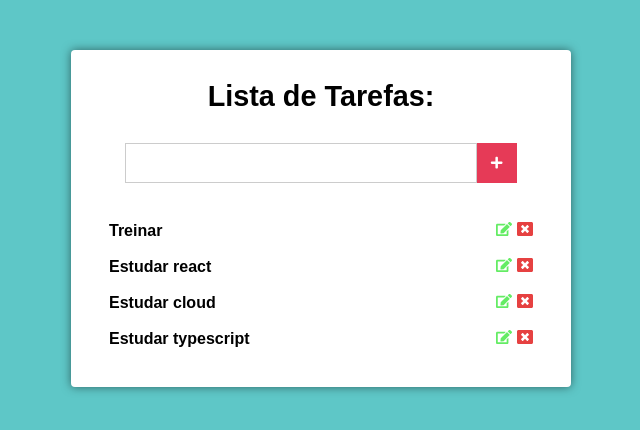
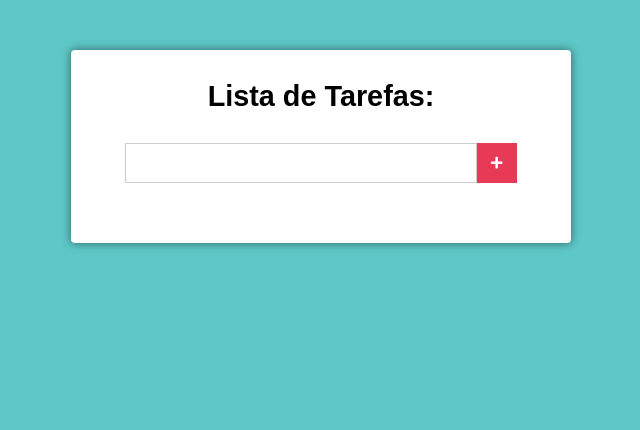
Before and after one commit to luixgabriel/To-Do-list-REACT, a React (Create React App) app: page / in a window 1280 px wide. Shown: the top 430 px of the page, without its empty margins (319-959 px from the left). Built offline with nearby package versions, Linux system fonts and the light colour scheme.

Commit message:
Creating add To Do button logic

```diff
--- a/src/components/Main.css
+++ b/src/components/Main.css
@@ -77,3 +77,8 @@
   cursor: pointer;
   transition: all 600ms;
 }
+
+.list li span {
+  display: flex;
+  align-items: center;
+}
--- a/src/components/Main.js
+++ b/src/components/Main.js
@@ -1,3 +1,5 @@
+/* eslint-disable class-methods-use-this */
+/* eslint-disable no-console */
 import React, { Component } from 'react';
 
 import { FaPlus, FaEdit, FaWindowClose } from 'react-icons/fa';
@@ -6,17 +8,27 @@
 export default class Main extends Component {
   state = {
     novaTarefa: '',
-    Tarefas: [
-      'Treinar',
-      'Estudar react',
-      'Estudar cloud',
-      'Estudar typescript',
-    ],
+    Tarefas: [],
+  };
+
+  handleSubmit = (e) => {
+    e.preventDefault();
+    const { Tarefas } = this.state;
+    let { novaTarefa } = this.state;
+    novaTarefa = novaTarefa.trim();
+    if (Tarefas.indexOf(novaTarefa) !== -1) return;
+
+    const novasTarefas = [...Tarefas];
+
+    this.setState({
+      Tarefas: [...novasTarefas, novaTarefa],
+    });
   };
 
   handleChange = (e) => {
     this.setState({
       novaTarefa: e.target.value,
+
     });
   };
 
@@ -27,7 +39,7 @@
       <div className="main">
         <h1>Lista de Tarefas:</h1>
 
-        <form action="#" className="form">
+        <form onSubmit={this.handleSubmit} action="#" className="form">
           <input onChange={this.handleChange} type="text" value={novaTarefa} />
           <button type="submit">
             <FaPlus />
@@ -38,10 +50,10 @@
             Tarefas.map((tarefa) => (
               <li key={tarefa}>
                 {tarefa}
-                <div>
+                <span>
                   <FaEdit className="edit" />
                   <FaWindowClose className="delete" />
-                </div>
+                </span>
               </li>
 
             ))
```
